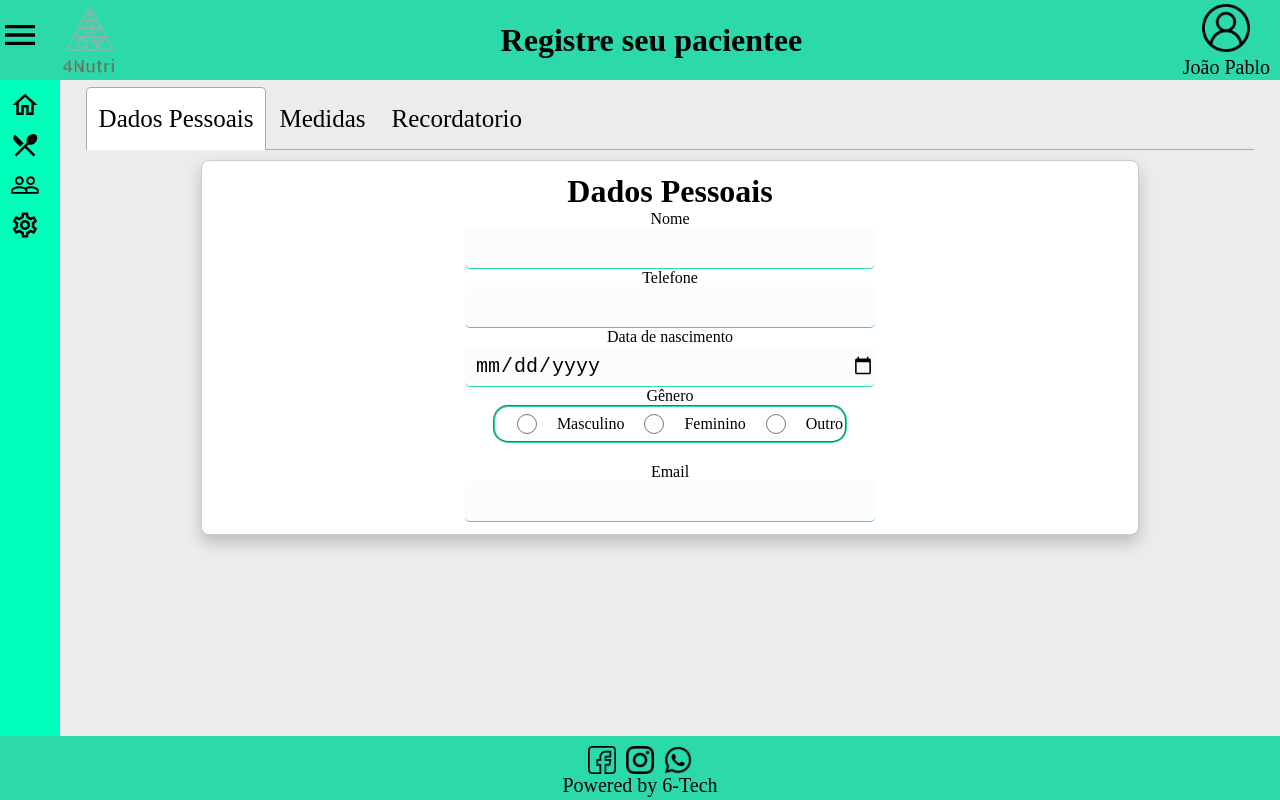
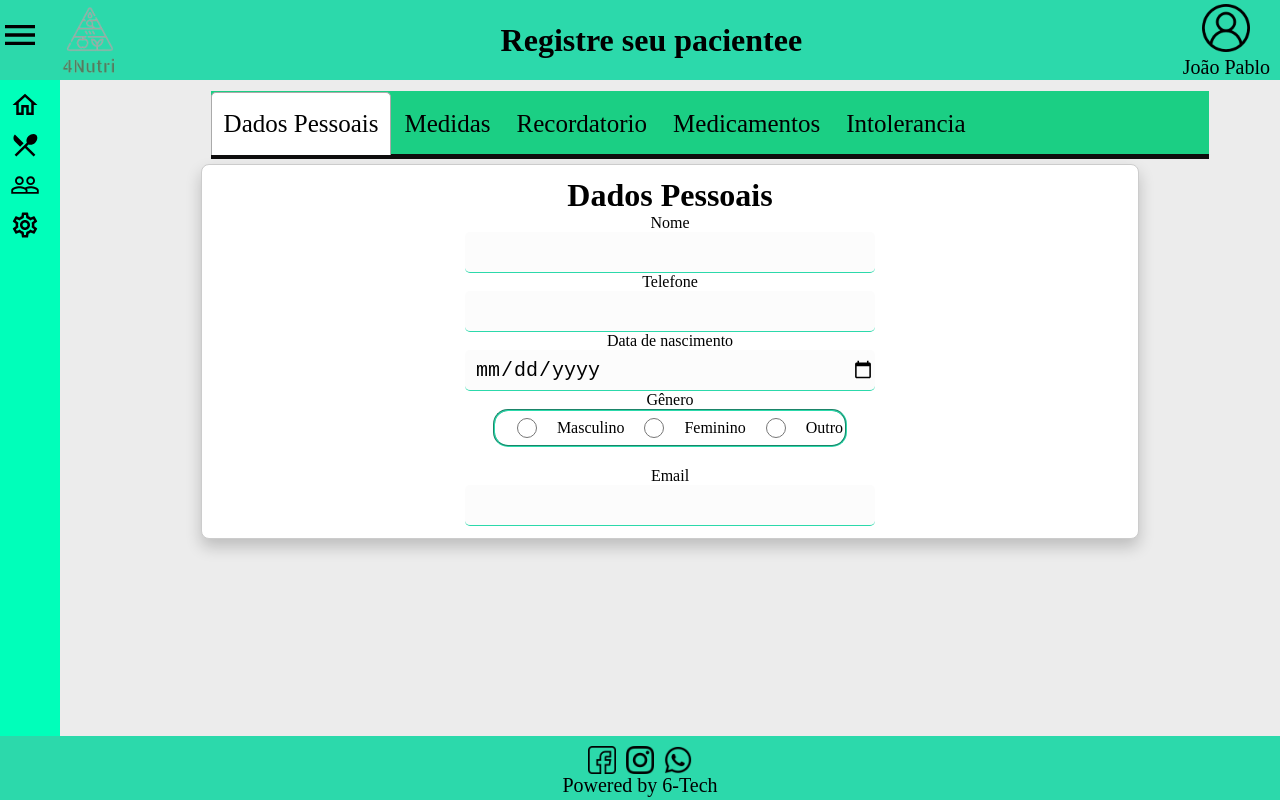
Before and after one commit to IgorFOliveira97/4nutri-web, a React (Create React App) app: page /patients in a window 1280 px wide. Built offline with nearby package versions, Linux system fonts and the light colour scheme.

Commit message:
:up: feat/PatientRegistration

```diff
--- a/src/pages/PatientRegistration/PatientRegistration.css
+++ b/src/pages/PatientRegistration/PatientRegistration.css
@@ -1,9 +1,17 @@
-.fildset {
-    width: 150px;
-    margin-bottom: 20px;
-    border-radius: 15px;
-    border-color: var(--color-primary--);
-    padding: 2px;
-    align-items: center;
-    display: flex;
-  }
+/* Estilo para a lista de abas */
+.tabela {
+  list-style: none;
+  padding: 0;
+  margin: 5px;
+  display: flex;
+  background-color: #1bcf84; /* Cor de fundo da barra de abas */
+  border-bottom: 5px solid #0e0d0d; /* Borda na parte inferior da barra de abas */
+  width: 998px;
+  margin-left: 125px;
+
+}
+/* No arquivo PatientRegistration.css */
+
+
+
+/* Estilo para a área dos Tabs */
--- a/src/pages/PatientRegistration/index.jsx
+++ b/src/pages/PatientRegistration/index.jsx
@@ -7,15 +7,20 @@ import Label from '../../components/Label';
 import Input from '../../components/Input';
 import InputRadio from '../../components/InputRadio';
 import TextArea from '../../components/TextArea';
+import Button from '../../components/Button';
+
+import './PatientRegistration.css';
 
 export default function PatientRegistration() {
   return (
     <PageBuilder pageName="Registre seu pacientee" userName="João Pablo">
       <Tabs>
-        <TabList>
+        <TabList className="tabela">
           <Tab>Dados Pessoais</Tab>
           <Tab>Medidas</Tab>
           <Tab>Recordatorio</Tab>
+          <Tab>Medicamentos</Tab>
+          <Tab>Intolerancia</Tab>
         </TabList>
         <TabPanel>
           <Form>
@@ -49,7 +54,7 @@ export default function PatientRegistration() {
         </TabPanel>
         <TabPanel>
           <Form>
-            <SimpleTitle>Dados de medidas</SimpleTitle>
+            <SimpleTitle>Medidas Antropometricas</SimpleTitle>
             <Label>Peso</Label>
             <Input type="text"></Input>
             <Label>Altura</Label>
@@ -79,6 +84,23 @@ export default function PatientRegistration() {
             <TextArea rows="5" cols="33"></TextArea>
           </Form>
         </TabPanel>
+        <TabPanel>
+          <Form>
+            <SimpleTitle>Medicamentos</SimpleTitle>
+            <Label>Medicamentos que o paciente consome</Label>
+            <TextArea rows="5" cols="40"></TextArea>
+          </Form>
+        </TabPanel>
+        <TabPanel>
+          <Form>
+            <SimpleTitle>Intolerancia e alergias</SimpleTitle>
+            <Label>
+              Descreva tudo o que o paciente tiver de alergias e intolerancia
+            </Label>
+            <TextArea rows="7" cols="40"></TextArea>
+            <Button>Enviar</Button>
+          </Form>
+        </TabPanel>
       </Tabs>
     </PageBuilder>
   );
```
